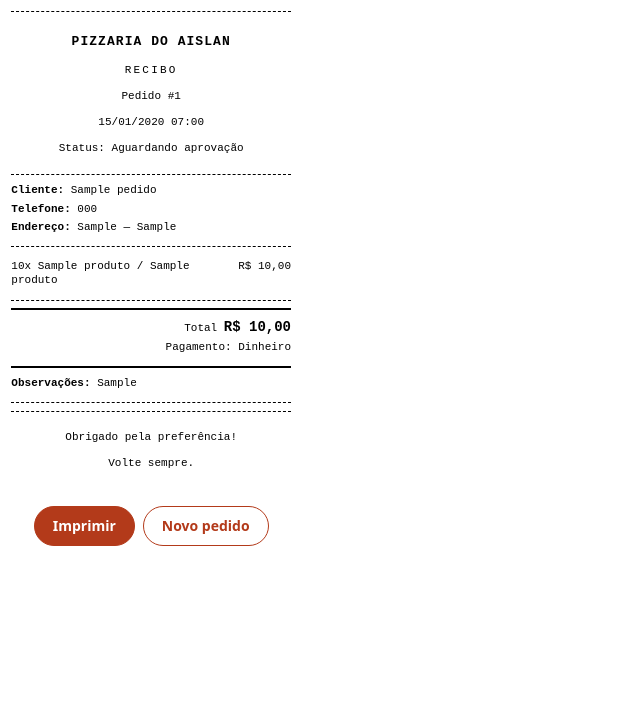
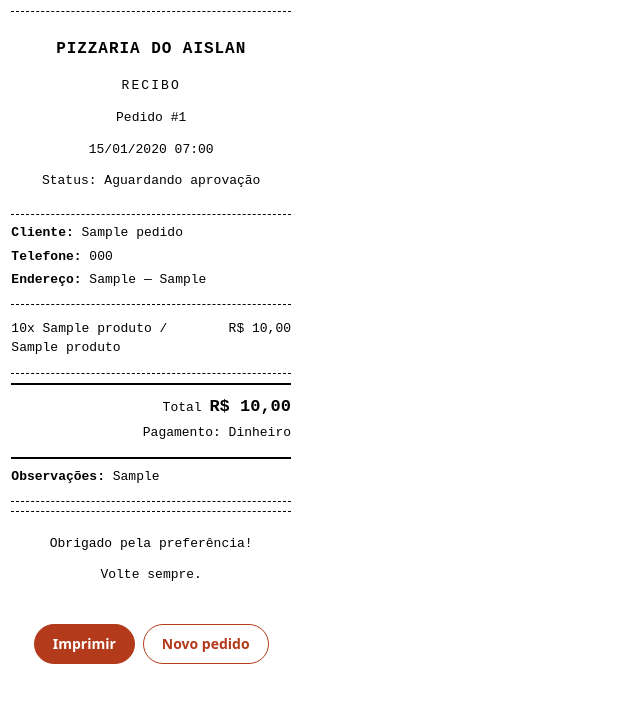
Before and after one commit to kaikysousa/PizzariaDjango, a Django app: page /pedido/00000000-0000-0000-0000-000000000001/recibo/ in a window 1280 px wide. Shown: the top 703 px of the page, without its empty margins (0-640 px from the left). Run offline with Django 5.2, Linux system fonts and the light colour scheme; tables that the repository leaves empty hold one stand-in row (values such as "Sample post"); parts of the project's set-up code (start-up, migrations or seed data) failed here and were passed over.

Commit message:
feat(recibo): aumenta legibilidade da fonte em 80mm
Eleva base para 13px/1.45, marca para 16px, titulo para 13px e total para 17px. Ajusta espacamentos e quebra de itens longos. Regenera screenshot e adiciona teste de contrato do CSS.

```diff
--- a/static/css/recibo.css
+++ b/static/css/recibo.css
@@ -19,8 +19,8 @@ body {
 
 body {
   font-family: "Courier New", Courier, monospace;
-  font-size: 11px;
-  line-height: 1.35;
+  font-size: 13px;
+  line-height: 1.45;
   padding: 3mm;
 }
 
@@ -33,31 +33,31 @@ body {
   text-align: center;
   border-top: 1px dashed #000;
   border-bottom: 1px dashed #000;
-  padding: 2mm 0;
-  margin-bottom: 2mm;
+  padding: 2.5mm 0;
+  margin-bottom: 2.5mm;
 }
 
 .recibo__marca {
-  font-size: 13px;
+  font-size: 16px;
   font-weight: 700;
-  letter-spacing: .08em;
+  letter-spacing: .06em;
 }
 
 .recibo__titulo {
-  font-size: 11px;
-  letter-spacing: .2em;
-  margin-top: 1mm;
+  font-size: 13px;
+  letter-spacing: .16em;
+  margin-top: 1.5mm;
 }
 
 .recibo__bloco {
   border-bottom: 1px dashed #000;
-  padding-bottom: 2mm;
-  margin-bottom: 2mm;
+  padding-bottom: 2.5mm;
+  margin-bottom: 2.5mm;
   break-inside: avoid;
 }
 
 .recibo__bloco p {
-  margin: 0 0 1mm;
+  margin: 0 0 1.2mm;
   overflow-wrap: anywhere;
 }
 
@@ -71,7 +71,7 @@ body {
   display: flex;
   justify-content: space-between;
   gap: 2mm;
-  padding: 1mm 0;
+  padding: 1.5mm 0;
   border-bottom: 1px dotted #666;
   break-inside: avoid;
 }
@@ -82,22 +82,23 @@ body {
 
 .recibo__itens span:first-child {
   flex: 1;
+  overflow-wrap: anywhere;
 }
 
 .recibo__totais {
   border-top: 2px solid #000;
   border-bottom: 2px solid #000;
-  padding: 2mm 0;
-  margin-bottom: 2mm;
+  padding: 2.5mm 0;
+  margin-bottom: 2.5mm;
   text-align: right;
 }
 
 .recibo__totais p {
-  margin: 0 0 1mm;
+  margin: 0 0 1.2mm;
 }
 
 .recibo__totais strong {
-  font-size: 14px;
+  font-size: 17px;
 }
 
 .recibo__rodape {
```
Also changed, not shown: README.en.md (+1 -1 lines), pedidos/tests/test_recibo_fonte.py (added, +57 -0 lines), README.md, 1 other file.
